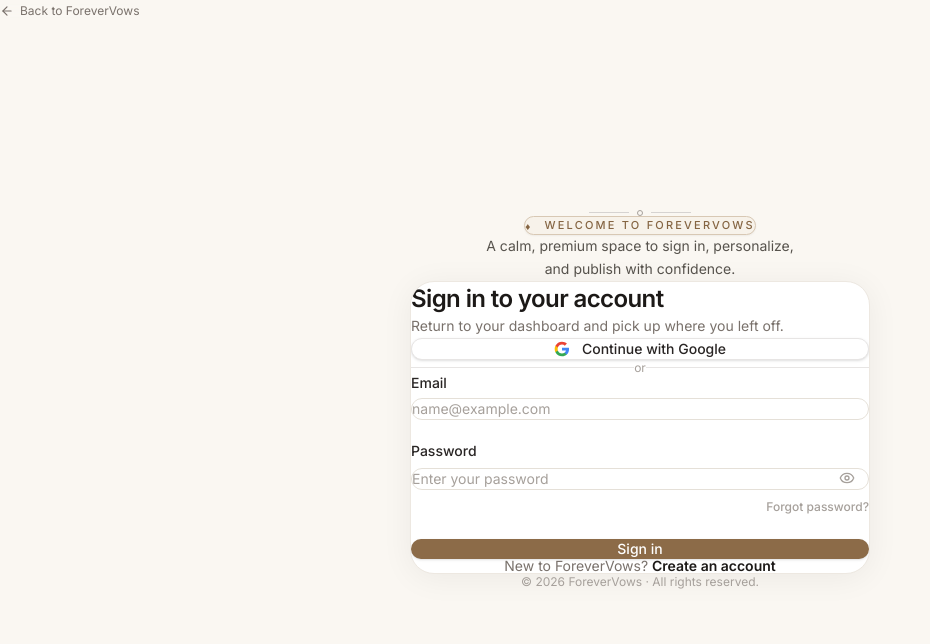
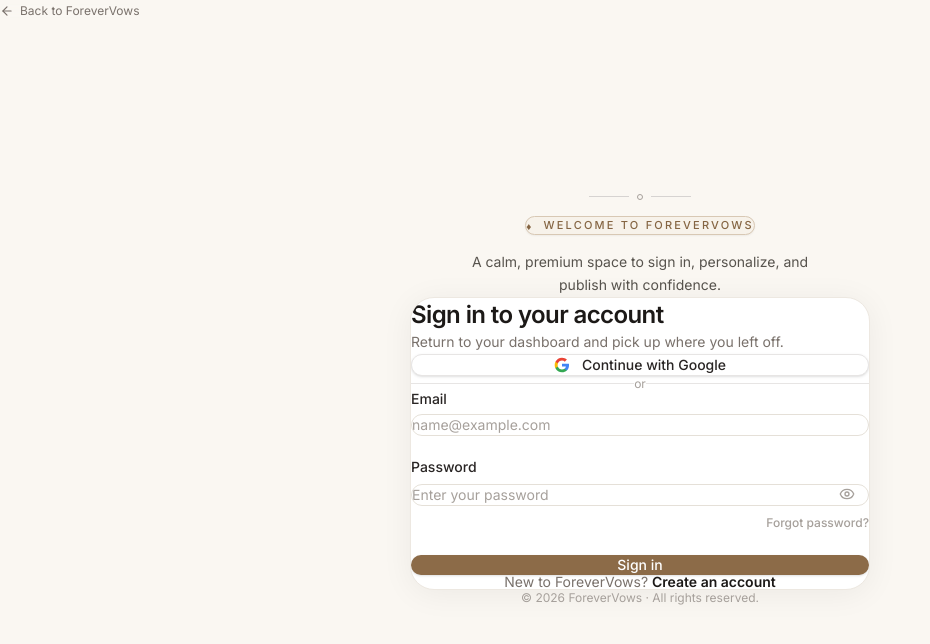
Before and after one commit to jaganprasad093/Forever-wedding-web, a Next.js app: page /login in a window 1280 px wide. Shown: the top 644 px of the page, without its empty margins (0-930 px from the left). Built offline with nearby package versions, Linux system fonts and the light colour scheme.

Commit message:
style: adjust spacing and layout dimensions in login page header

```diff
--- a/src/app/(auth)/login/page.tsx
+++ b/src/app/(auth)/login/page.tsx
@@ -133,22 +133,22 @@
           initial="hidden"
           animate="visible"
           custom={0}
-          className="flex flex-col items-center text-center mb-8 px-4"
+          className="flex flex-col items-center text-center gap-4 mb-8 px-4"
         >
           {/* Fine rule + dot ornament */}
-          <div className="flex items-center justify-center gap-2 mb-5">
+          <div className="flex items-center justify-center gap-2">
             <div className="h-px w-10 bg-stone-300" />
             <div className="w-1.5 h-1.5 rounded-full border border-stone-400" />
             <div className="h-px w-10 bg-stone-300" />
           </div>
 
           {/* Welcome pill badge */}
-          <div className="inline-flex items-center gap-3 px-8 py-3.5 rounded-full border border-[#d8c8b4] bg-[#f7f2ea] text-[#856543] text-[11px] font-medium tracking-[0.2em] uppercase mt-6 mb-6 shadow-xs">
+          <div className="inline-flex items-center gap-2.5 px-6 py-2 rounded-full border border-[#d8c8b4] bg-[#f7f2ea] text-[#856543] text-[11px] font-medium tracking-[0.2em] uppercase shadow-xs">
             <span className="text-[10px] leading-none">♦</span>
             <span>Welcome to ForeverVows</span>
           </div>
 
-          <p className="text-stone-600 text-sm leading-relaxed max-w-[320px]">
+          <p className="text-stone-600 text-sm leading-relaxed max-w-[340px]">
             A calm, premium space to sign in, personalize, and publish with confidence.
           </p>
         </motion.div>
```
